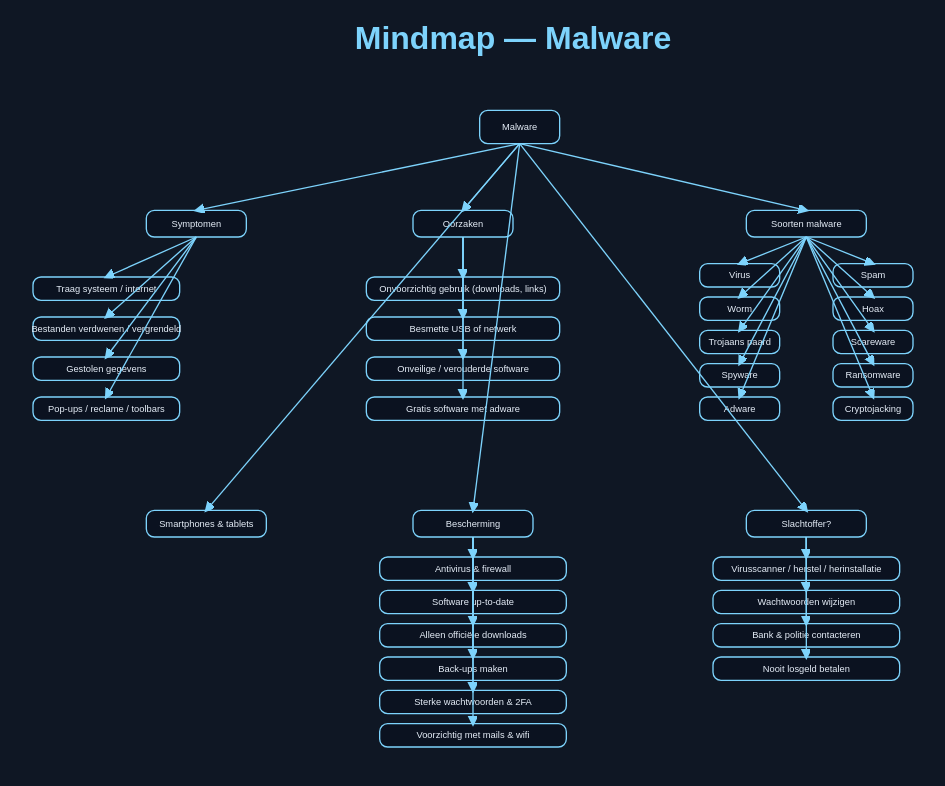
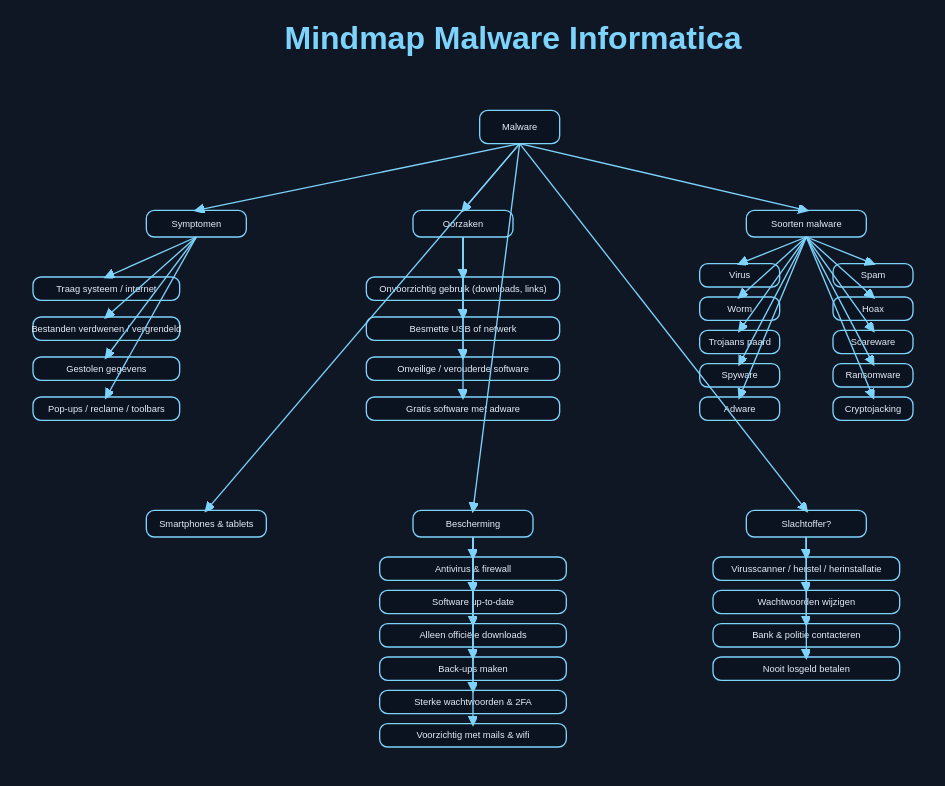
Before and after one commit to boxnburndev-sys/track, a plain HTML site: page index.html in a window 1280 px wide. Shown: the whole page, without its empty margins (127-1072 px from the left). Drawn offline with Linux system fonts and the light colour scheme.

Commit message:
Update index.html

```diff
--- a/index.html
+++ b/index.html
@@ -3,7 +3,7 @@
 <head>
   <meta charset="utf-8" />
   <meta name="viewport" content="width=device-width,initial-scale=1" />
-  <title>Mindmap — Malware</title>
+  <title>Mindmap Malware Informatica</title>
   <style>
     body{margin:0;font-family:Arial,Helvetica,sans-serif;background:#0f1724;color:#e6eef8;}
     h1{text-align:center;color:#7dd3fc;margin:20px 0}
@@ -14,7 +14,7 @@
   </style>
 </head>
 <body>
-  <h1>Mindmap — Malware</h1>
+  <h1>Mindmap Malware Informatica</h1>
   <svg viewBox="0 0 1600 1200">
     <defs>
       <marker id="arrow" markerWidth="10" markerHeight="10" refX="6" refY="3" orient="auto" markerUnits="strokeWidth">
@@ -22,11 +22,9 @@
       </marker>
     </defs>
 
-    <!-- Centrale node -->
     <rect x="750" y="50" width="120" height="50" class="node" />
     <text x="810" y="80" class="label">Malware</text>
 
-    <!-- Symptomen -->
     <rect x="250" y="200" width="150" height="40" class="node" />
     <text x="325" y="225" class="label">Symptomen</text>
     <line x1="810" y1="100" x2="325" y2="200" />
@@ -44,7 +42,6 @@
     <text x="190" y="502" class="label">Pop-ups / reclame / toolbars</text>
     <line x1="325" y1="240" x2="190" y2="480" />
 
-    <!-- Oorzaken -->
     <rect x="650" y="200" width="150" height="40" class="node" />
     <text x="725" y="225" class="label">Oorzaken</text>
     <line x1="810" y1="100" x2="725" y2="200" />
```
